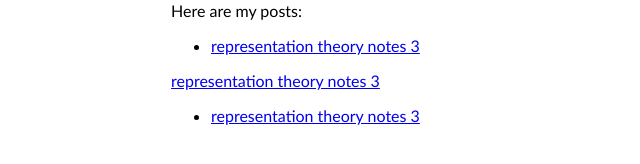
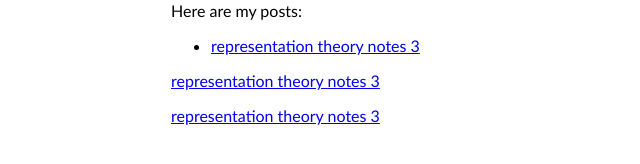
Before and after one commit to henryzhang11/questions-I-have, a Jekyll site: the page built from index.md, in a window 1280 px wide. Shown: the part 171-335 px from the top of the page, without its empty margins (21-661 px from the left). Built offline with Jekyll 4.4.1, drawn with Linux system fonts in a browser that asks for light colours.

Commit message:
Update index.md

```diff
--- a/index.md
+++ b/index.md
@@ -18,5 +18,5 @@ Here are my posts:
 {% endfor %}
 
 {% for post in site.posts %}
- - [{{ post.title }}]({{ site.baseurl }}{{ post.url }})
- {% endfor %}
+  <div><a href="{{ post.url }}">{{ post.title }}</a></div>
+{% endfor %}
```
